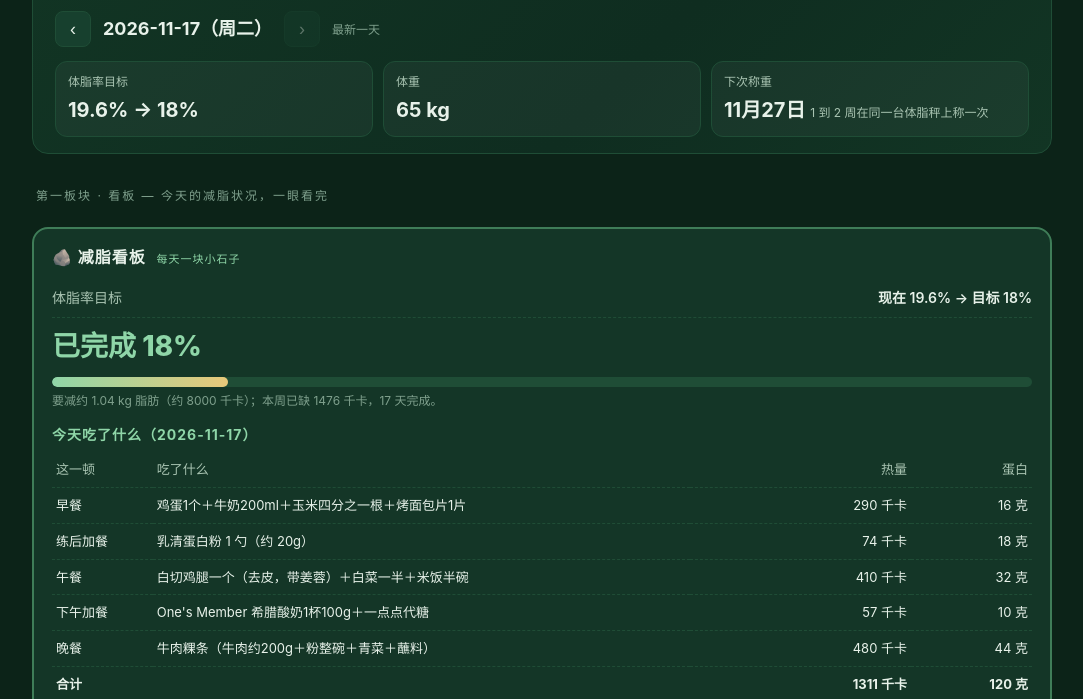
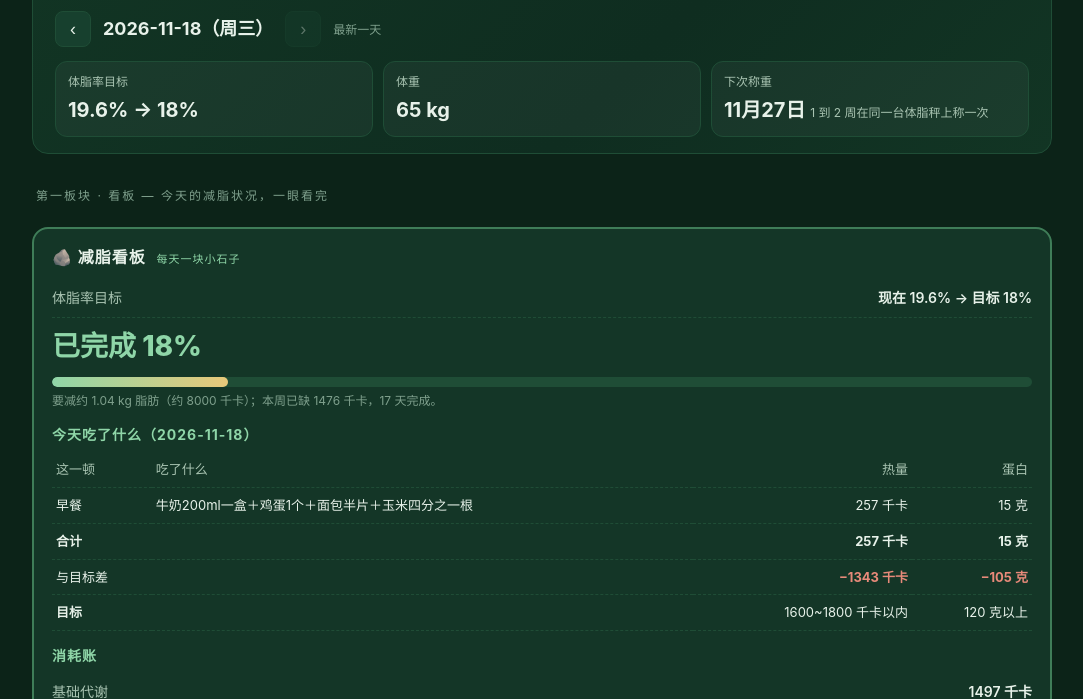
Before and after one commit to blinker2914/life-forest, a plain HTML site: page index.html in a window 1280 px wide. Shown: the part 106-805 px from the top of the page, without its empty margins (98-1181 px from the left). Drawn offline with Linux system fonts and the light colour scheme.

Commit message:
11-18 早餐：牛奶200ml+鸡蛋+面包半片+玉米1/4，约257千卡/蛋白15克

```diff
--- a/app.js
+++ b/app.js
@@ -651,7 +651,7 @@ function render() {
 }
 
 function init() {
-  fetch('data.json?v=28')
+  fetch('data.json?v=29')
     .then(r => { if (!r.ok) throw new Error('HTTP ' + r.status); return r.json(); })
     .then(d => {
       DATA = d;
--- a/data.json
+++ b/data.json
@@ -141,6 +141,28 @@
         "kcal": 250,
         "durationMin": 54
       }
+    },
+    {
+      "date": "2026-11-18",
+      "intakeKcal": 257,
+      "proteinG": 15,
+      "expenditureKcal": null,
+      "surplusKcal": null,
+      "totalKcal": null,
+      "avgHeartRate": null,
+      "restingHeartRate": null,
+      "steps": null,
+      "activityKcal": null,
+      "note": "早餐约257千卡、蛋白约15克（牛奶200ml一盒、鸡蛋1个、面包半片、玉米四分之一根）。都是估算不是称重数。",
+      "meals": [
+        {
+          "name": "早餐",
+          "desc": "牛奶200ml一盒＋鸡蛋1个＋面包半片＋玉米四分之一根",
+          "kcal": 257,
+          "proteinG": 15
+        }
+      ],
+      "exercise": null
     }
   ],
   "meta": {
@@ -158,7 +180,7 @@
     "source": "飞书多维表格「生命森林」",
     "sourceUrl": "https://my.feishu.cn/base/EqNYbA8PPaTzMPsYHjxck0WqnRc",
     "title": "对抗时间引力",
-    "updatedAt": "2026-11-17",
+    "updatedAt": "2026-11-18",
     "weighInRule": "1 到 2 周在同一台体脂秤上称一次"
   },
   "sleep": [
@@ -289,13 +311,13 @@
     "twoADayIntakeKcal": "2200–2300",
     "twoADayMaxPerWeek": 2,
     "today": {
-      "date": "2026-11-17",
-      "dayType": "单练日（推日）",
+      "date": "2026-11-18",
+      "dayType": "轻动日（体检前一天，瑜伽为主）",
       "targetDeficitKcal": 400,
-      "intakeSoFarKcal": "1311",
-      "proteinSoFarG": 120,
-      "dinnerRemainingKcal": "0",
-      "dinnerRemainingProteinG": 0
+      "intakeSoFarKcal": "257",
+      "proteinSoFarG": 15,
+      "dinnerRemainingKcal": "1343~1543",
+      "dinnerRemainingProteinG": 105
     },
     "weeklyDeficitSoFarKcal": 1476,
     "weeklyDeficitProgress": "已缺 1476 / 目标 2400 千卡",
--- a/index.html
+++ b/index.html
@@ -252,6 +252,6 @@
 
   <footer id="footer"></footer>
 </div>
-<script src="app.js?v=32"></script>
+<script src="app.js?v=33"></script>
 </body>
 </html>
```
